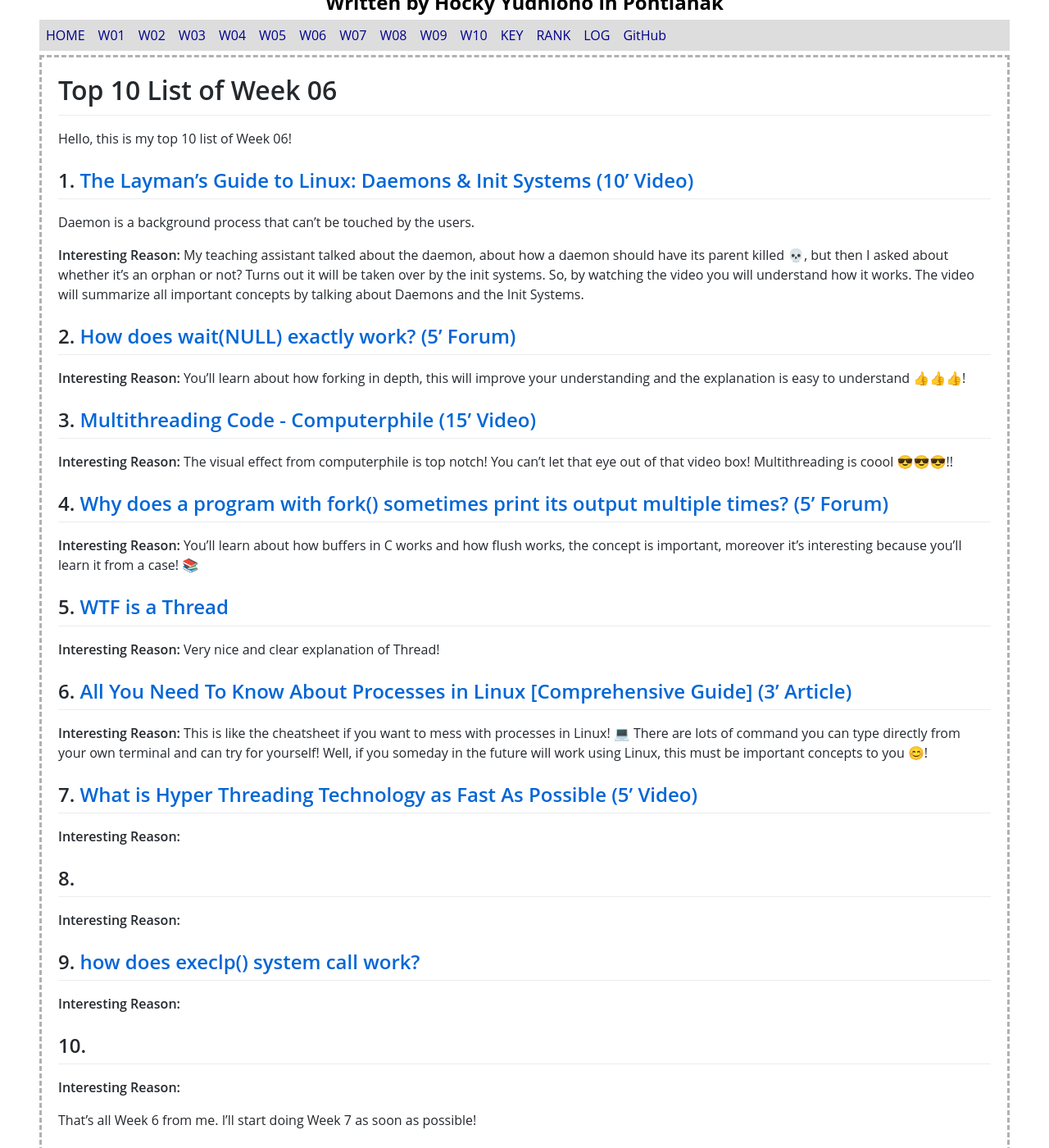
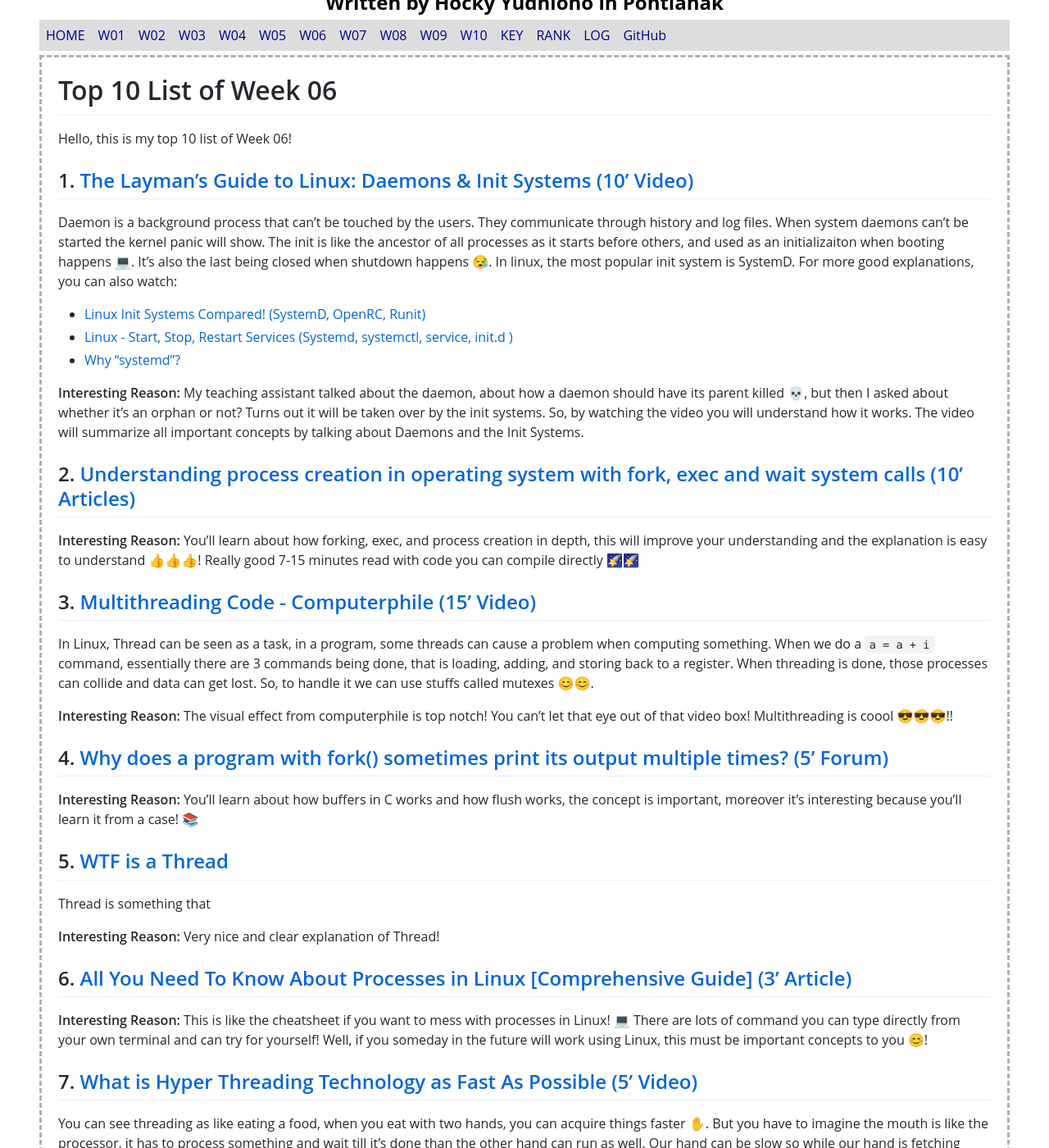
Before and after one commit to Bimabara/os211, a Jekyll site: the page built from w06.md, in a window 1280 px wide and 1400 px high, scrolled down 227 px. Shown: the whole window at 82% size. Built offline with Jekyll 4.4.1, drawn with Linux system fonts in a browser that asks for light colours; our own code applies the rules of GitHub Pages for plain Markdown files; some of the changed text lies outside the part shown.

Commit message:
[W06] Add more top 10

```diff
--- a/w06.md
+++ b/w06.md
@@ -9,15 +9,21 @@ Hello, this is my top 10 list of Week 06!
 
 ## 1. [The Layman's Guide to Linux: Daemons & Init Systems (10' Video)](https://www.youtube.com/watch?v=ydg9KZCCPE0)
 
-Daemon is a background process that can't be touched by the users.
+Daemon is a background process that can't be touched by the users. They communicate through history and log files. When system daemons can't be started the kernel panic will show. The init is like the ancestor of all processes as it starts before others, and used as an initializaiton when booting happens 💻. It's also the last being closed when shutdown happens 😪. In linux, the most popular init system is SystemD. For more good explanations, you can also watch:
+
+- [Linux Init Systems Compared! (SystemD, OpenRC, Runit)](https://www.youtube.com/watch?v=k1Wh8sWR8v0)
+- [Linux - Start, Stop, Restart Services (Systemd, systemctl, service, init.d )](https://www.youtube.com/watch?v=8JqxRLHGalI)
+- [Why "systemd"?](https://www.youtube.com/watch?v=KftuGM_ylKg)
 
 **Interesting Reason:** My teaching assistant talked about the daemon, about how a daemon should have its parent killed 💀, but then I asked about whether it's an orphan or not? Turns out it will be taken over by the init systems. So, by watching the video you will understand how it works. The video will summarize all important concepts by talking about Daemons and the Init Systems.
 
-## 2. [How does wait(NULL) exactly work? (5' Forum)](https://stackoverflow.com/questions/42426816/how-does-waitnull-exactly-work)
+## 2. [Understanding process creation in operating system with fork, exec and wait system calls (10' Articles)](http://shivammitra.com/operating%20system/fork-exec-wait-in-operating-system/)
 
-**Interesting Reason:** You'll learn about how forking in depth, this will improve your understanding and the explanation is easy to understand 👍👍👍!
+**Interesting Reason:** You'll learn about how forking, exec, and process creation in depth, this will improve your understanding and the explanation is easy to understand 👍👍👍! Really good 7-15 minutes read with code you can compile directly 🌠🌠
 
 ## 3. [Multithreading Code - Computerphile (15' Video)](https://www.youtube.com/watch?v=7ENFeb-J75k)
+
+In Linux, Thread can be seen as a task, in a program, some threads can cause a problem when computing something. When we do a `a = a + i` command, essentially there are 3 commands being done, that is loading, adding, and storing back to a register. When threading is done, those processes can collide and data can get lost. So, to handle it we can use stuffs called mutexes 😊😊.
 
 **Interesting Reason:** The visual effect from computerphile is top notch! You can't let that eye out of that video box! Multithreading is coool 😎😎😎!!
 
@@ -27,6 +33,8 @@ Daemon is a background process that can't be touched by the users.
 
 ## 5. [WTF is a Thread](https://www.youtube.com/watch?v=WYW_zRF-y-I)
 
+Thread is something that
+
 **Interesting Reason:** Very nice and clear explanation of Thread!
 
 ## 6. [All You Need To Know About Processes in Linux [Comprehensive Guide] (3' Article)](https://www.tecmint.com/linux-process-management/)
@@ -35,9 +43,11 @@ Daemon is a background process that can't be touched by the users.
 
 ## 7. [What is Hyper Threading Technology as Fast As Possible (5' Video)](https://www.youtube.com/watch?v=wnS50lJicXc)
 
-**Interesting Reason:**
+You can see threading as like eating a food, when you eat with two hands, you can acquire things faster ✋. But you have to imagine the mouth is like the processor, it has to process something and wait till it's done than the other hand can run as well. Our hand can be slow so while our hand is fetching another food, other hands can be helped to eat 😂. When there are multiprocessors, we can see it as other people eat the food with us 🍎.
 
-## 8. []()
+**Interesting Reason:** Good analogy and easy explanation of multi-processing, concurrency and threading, very short yet clear video 😎!!
+
+## 8. [Process 101 (20' Walkthrough Blog)](https://calvinkam.github.io/csci3150-process/index.html)
 
 **Interesting Reason:**
 
@@ -45,9 +55,17 @@ Daemon is a background process that can't be touched by the users.
 
 **Interesting Reason:**
 
-## 10. []()
+## 10. [fork() can fail: this is important](https://rachelbythebay.com/w/2014/08/19/fork/)
 
 **Interesting Reason:**
+
+### Extra
+
+- [What is "the stack"?](http://jvns.ca/blog/2016/02/27/a-few-notes-on-the-stack/) (Cool article explaining about the "stack" in operating systems 📦)
+- [Process Creation](https://mug896.github.io/bash-shell/commands.html) (Article written in Hangul, you can google translate it, the content is amazing 😍😍😍)
+- [The Linux init system.](http://pminkov.github.io/blog/the-linux-init-system.html) (Really good blog about the init system 👍👍)
+- [RAM/Flash Usage in Embedded C Programs](https://blog.stratifylabs.co/device/2013-10-18-RAM-Flash-Usage-in-Embedded-C-Programs/) (Explains memory segments available in our operating systems)
+- [Process and Process Management](https://applied-programming.github.io/Operating-Systems-Notes/2-Process-Management/) (Good read and visualization on the memory)
 
 That's all Week 6 from me. I'll start doing Week 7 as soon as possible!
 
```
